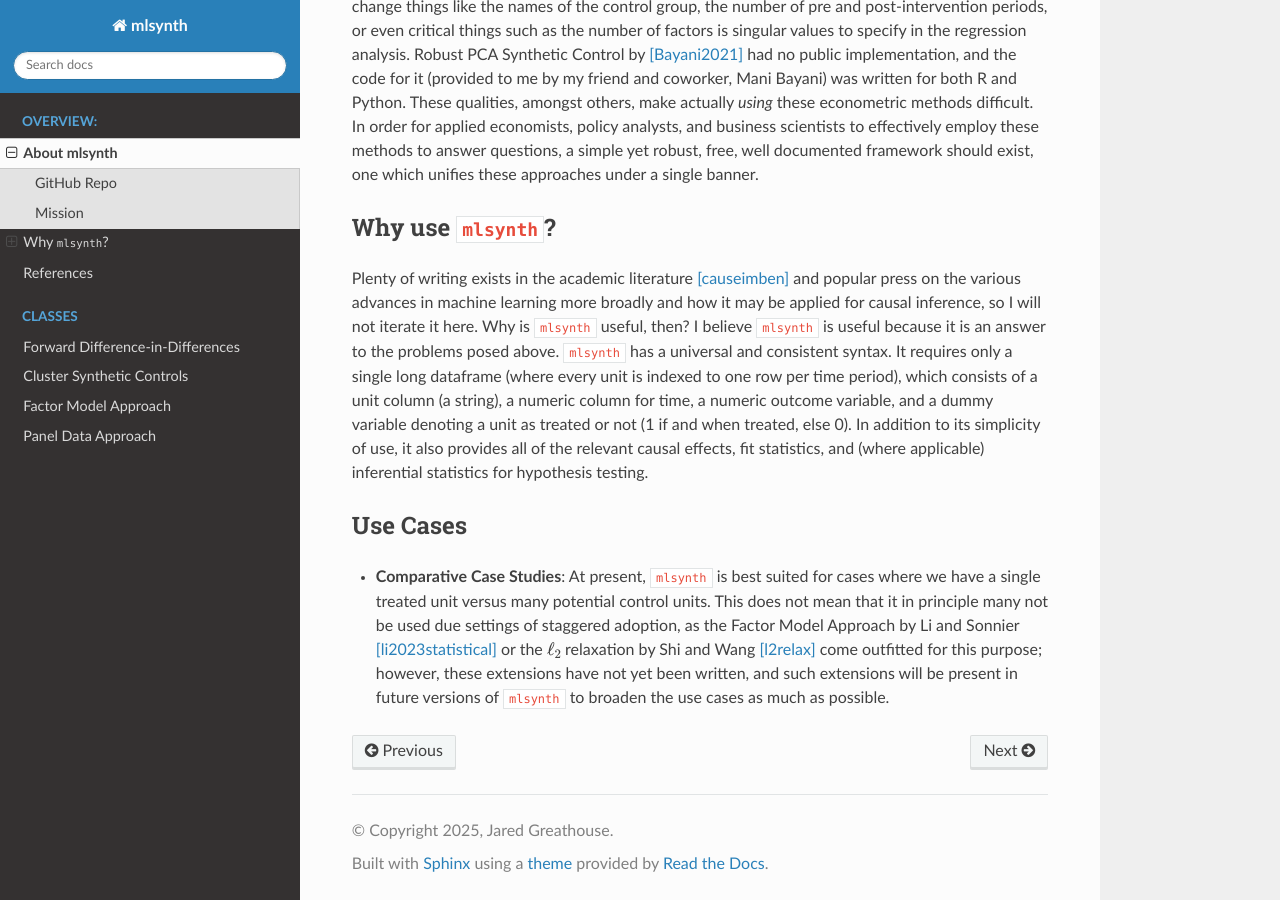
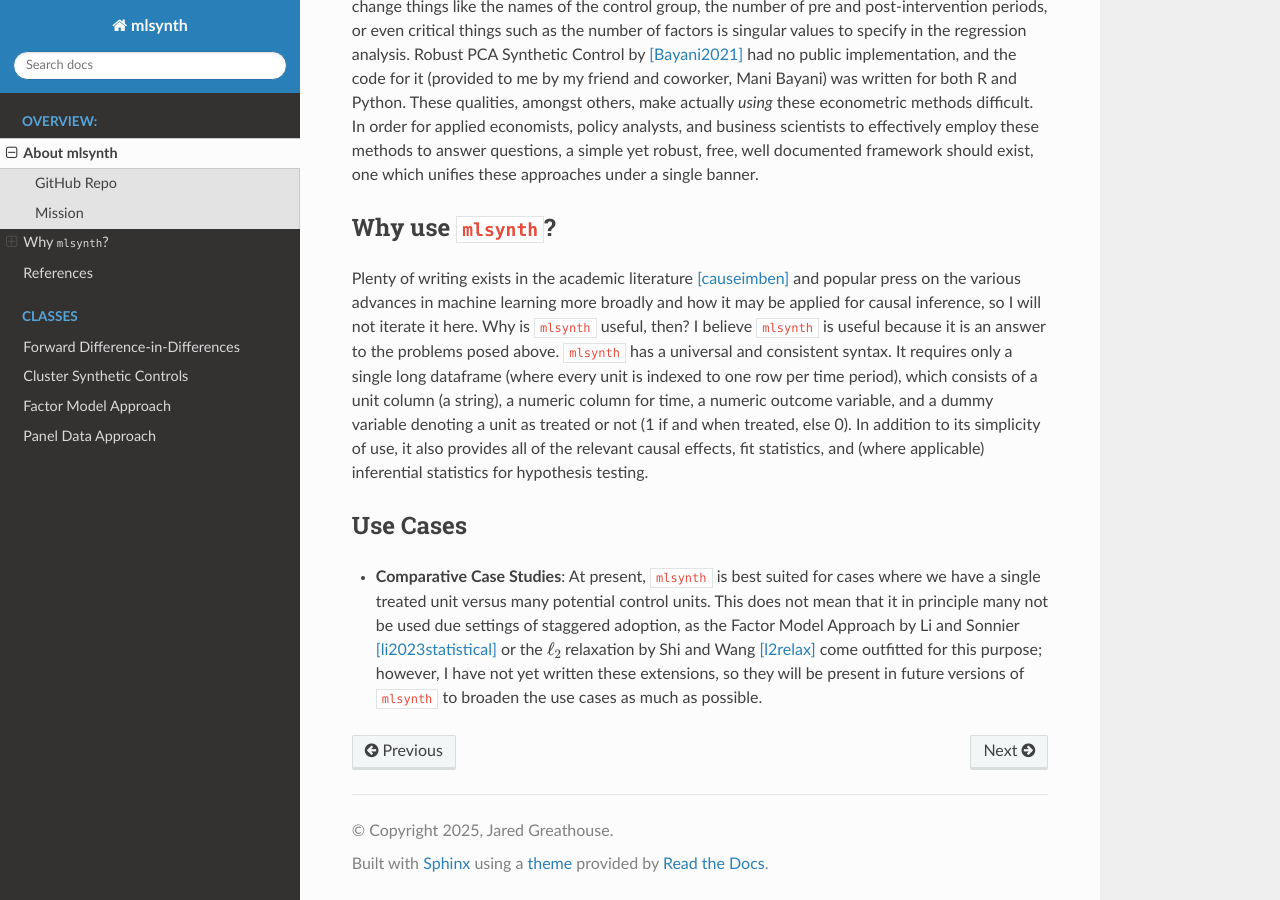
Before and after one commit to jgreathouse9/mlsynth, a Sphinx documentation site: the page built from docs/about.rst, in a window 1280 px wide and 900 px high, scrolled down 2124 px. Built offline with Sphinx 7.4.7 and the Read the Docs theme 3.1.0, drawn with Linux system fonts in a browser that asks for light colours; pages that are not in the unit, such as notebooks, are missing from menus.

Commit message:
Update about.rst

```diff
--- a/docs/about.rst
+++ b/docs/about.rst
@@ -53,4 +53,4 @@ Plenty of writing exists in the academic literature [causeimben]_ and popular pr
 Use Cases
 -----------------
 
-- **Comparative Case Studies**: At present,  ``mlsynth`` is best suited for cases where we have a single treated unit versus many potential control units. This does not mean that it in principle many not be used due settings of staggered adoption, as the Factor Model Approach by Li and Sonnier [li2023statistical]_ or the :math:`\ell_2` relaxation by Shi and Wang [l2relax]_ come outfitted for this purpose; however, these extensions have not yet been written, and such extensions will be present in future versions of ``mlsynth`` to broaden the use cases as much as possible.
+- **Comparative Case Studies**: At present,  ``mlsynth`` is best suited for cases where we have a single treated unit versus many potential control units. This does not mean that it in principle many not be used due settings of staggered adoption, as the Factor Model Approach by Li and Sonnier [li2023statistical]_ or the :math:`\ell_2` relaxation by Shi and Wang [l2relax]_ come outfitted for this purpose; however, I have not yet written these extensions, so they will be present in future versions of ``mlsynth`` to broaden the use cases as much as possible.
```
